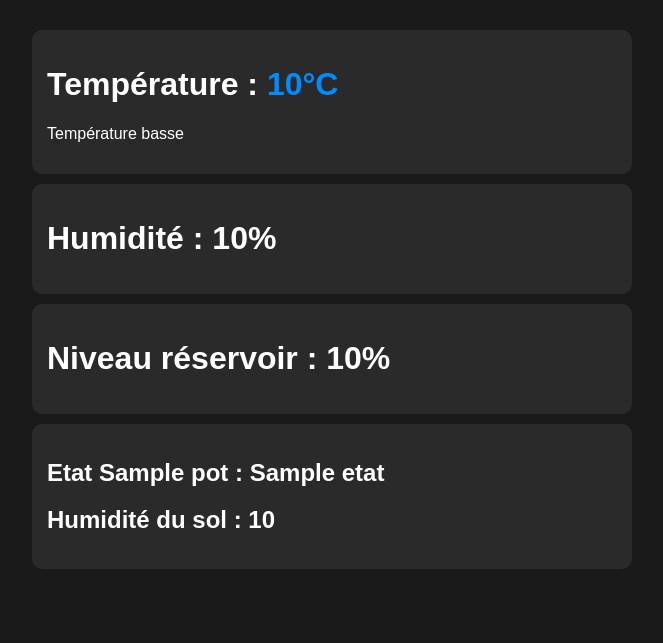
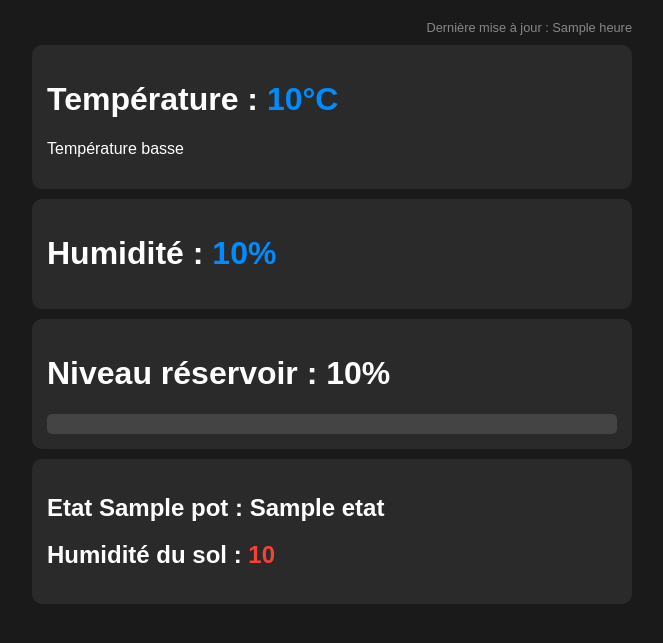
Before and after one commit to mathieuboissel78/Box-culture, a Flask app: template dashboard/templates/index.html in a window 1280 px wide. Shown: the top 643 px of the page, without its empty margins (308-971 px from the left). Run offline with Flask 3, Linux system fonts and the light colour scheme; the template is opened without the code that fills it: most values are stand-ins (such as "Sample title", 1, 10 or a date in 2020); parts of the project's set-up code (start-up, migrations or seed data) failed here and were passed over.

Commit message:
Dashboard : couleurs, barre, heure MàJ

```diff
--- a/dashboard/templates/index.html
+++ b/dashboard/templates/index.html
@@ -31,10 +31,35 @@
         .critique {
             color : #f44336;
         }
+        .barre-fond {
+            background-color : #444;
+            border-radius : 5px;
+            height : 20px;
+        }
+        .barre-remplissage {
+            background-color : #4caf50;
+            border-radius : 5px;
+            height : 20px;
+            width : 0%;
+        }
+        .barre-verte {
+            background-color : #4caf50;
+        }
+        .barre-orange {
+            background-color : #ff9800;
+        }
+        .barre-rouge {
+            background-color : #f44336;
+        }
     </style>
     <title>Ma Box de Culture</title>
 </head>
 <body>
+    <div style = "text-align : right;
+                  font-size : 0.8em;
+                  color : #888;">
+        Dernière mise à jour : {{ heure }}
+    </div>
     <div class = "carte" >
     <h1>Température : <span class = "{% if temperature >= temp_crit %}critique
                                      {% elif temperature >= temp_max %}attention
@@ -55,17 +80,33 @@
     </div>
 
     <div class = "carte" >
-    <h1>Humidité : {{ humidite | round(1) }}%</h1>
+    <h1>Humidité : <span class = "{% if humidite >= hum_max %}critique
+                                  {% elif humidite >= hum_min %}normal
+                                  {% else %}bas
+                                  {% endif%}">
+        {{ humidite | round(1) }}%</span></h1>
     </div>
 
     <div class = "carte" >
     <h1>Niveau réservoir : {{ reservoir | round(1)}}%</h1>
+        <div class = "barre-fond">
+            <div class = "barre-remplissage
+                            {% if reservoir > 25 %}barre-verte
+                            {% elif reservoir > 15 %}barre-orange
+                            {% else %}barre-rouge
+                            {% endif %}"
+                 style = "width : {{ reservoir }}%">
+            </div>
+        </div>
     </div>
 
     {% for pot in pots%}
         <div class = "carte" >
         <h2>Etat {{ pot.nom }} : {{ pot.etat() }}</h2>
-        <h2>Humidité du sol : {{ pot.humidite | round(1) }}</h2>
+        <h2>Humidité du sol : <span class = "{% if pot.humidite >= pot.seuil_sec %}normal
+                                             {% else %}critique
+                                             {% endif %}">
+            {{ pot.humidite | round(1) }}</span></h2>
         </div>
     {% endfor %}
 </body>
--- a/etat_simulation.py
+++ b/etat_simulation.py
@@ -10,5 +10,6 @@ class EtatSimulation:
         self.reservoir = config.reservoir
         self.brumisateur = False
         self.extracteur_v2 = False
+        self.derniere_maj = None
 
 etat = EtatSimulation()
--- a/routines/surveillance.py
+++ b/routines/surveillance.py
@@ -1,5 +1,6 @@
 from etat_simulation import etat
 import capteurs
+from datetime import datetime
 
 def routine_surveillance():
 	temperature, humidite_air = capteurs.lire_dht()
@@ -12,3 +13,4 @@ def routine_surveillance():
 		if humidite_sol is not None:
 			pot.humidite = humidite_sol
 	etat.reservoir.niveau = capteurs.lire_niveau(etat.reservoir)
+	etat.derniere_maj = datetime.now().strftime("%H:%M:%S")
```
Also changed, not shown: dashboard/app.py (+6 -4 lines).
